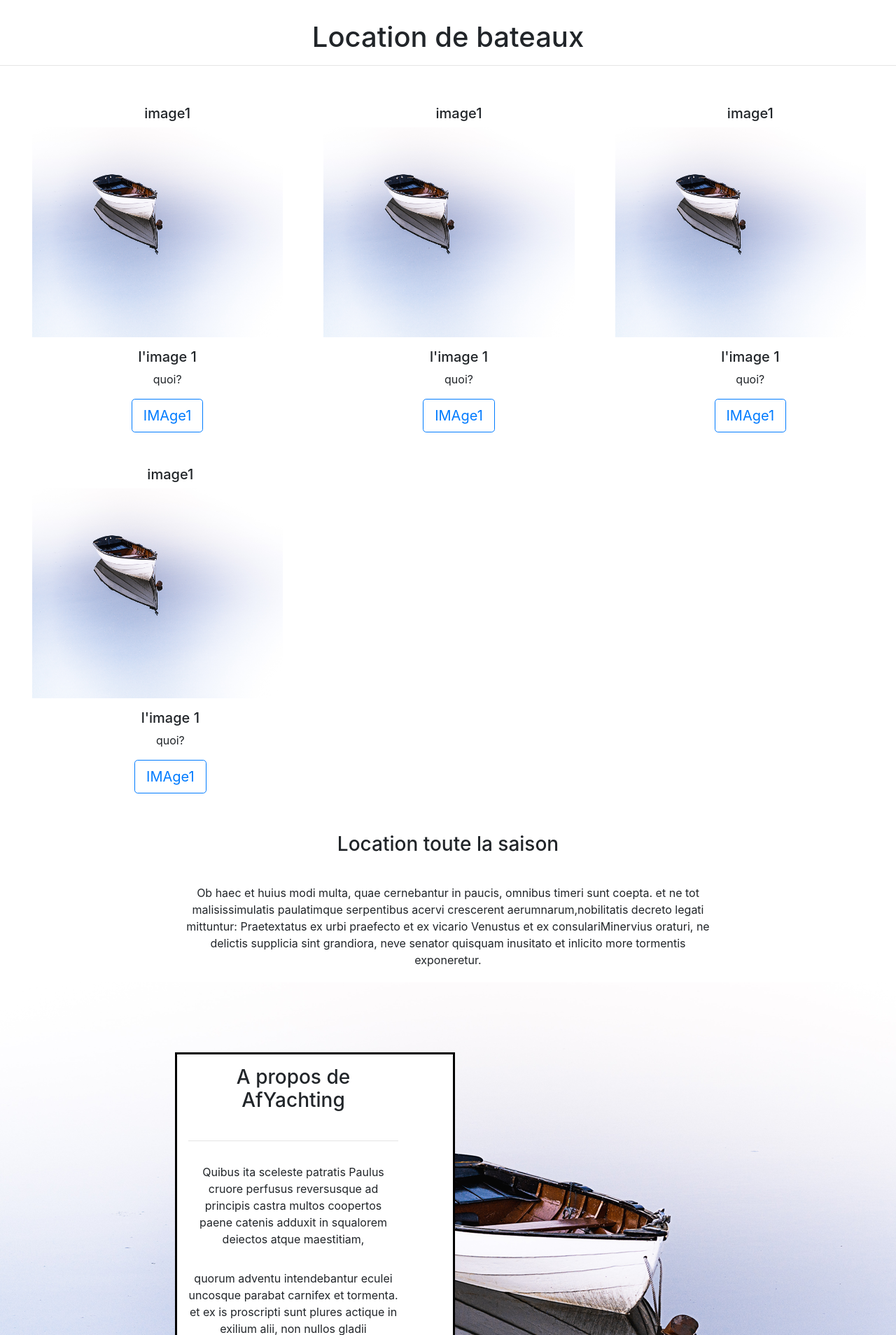
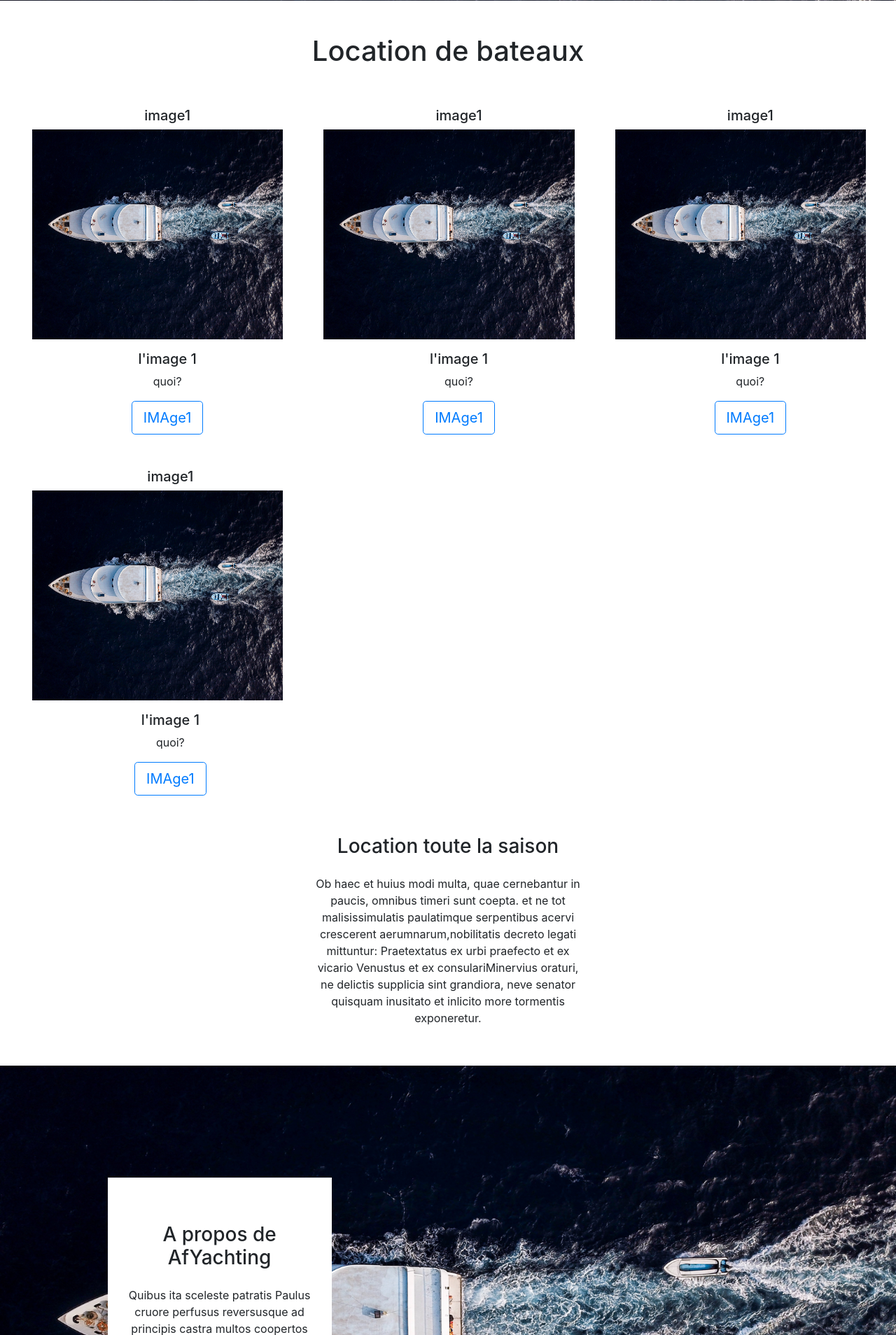
Before and after one commit to Quadro-Mediterranee-Developpement/AfYachting, a PHP site: page / in a window 1280 px wide; the page is wider, and only the part inside the window is pictured. Shown: the part 799-2707 px from the top of that part at 70% size. Run offline with PHP 8.4, Linux system fonts and the light colour scheme.

Commit message:
correctifs front, acceuil presque terminé (manque footer)

```diff
--- a/css/default.css
+++ b/css/default.css
@@ -12,13 +12,34 @@ and open the template in the editor.
     padding: 0;
 }
 
+/* width */
+::-webkit-scrollbar {
+  width: 5px;
+}
+
+/* Track */
+::-webkit-scrollbar-track {
+  background: rgba(0,0,0,0);
+}
+
+/* Handle */
+::-webkit-scrollbar-thumb {
+  background: #888;
+  border-radius: 5px;
+}
+
+/* Handle on hover */
+::-webkit-scrollbar-thumb:hover {
+  background: #555;
+}
+
 .bgColor{
     background: #1560BD;
 }
 
 .pictSize{
     width: 100%;
-    height: 88vh;
+    height: 92vh;
     object-fit: cover;
 }
 
@@ -28,10 +49,13 @@ and open the template in the editor.
 }
 
 .size{
-    width: 60vw;
+    width: 100%;
+    max-width:  30vw;
     height: auto;
     display: flex;
     flex-direction: column;
+    margin-top: 5vh!important;
+    margin-bottom: 5vh!important;
 }
 
 .center{
@@ -54,13 +78,13 @@ and open the template in the editor.
     margin-left: 0;
 }
 
-.whiteBox{
+/*.whiteBox{
     background-color: #ffffff;
     border: solid #000;
-    width : 400px;
-    height: 450px;
+    width : 25vw;
+    height: 50vh;
 
-}
+}*/
 
 .top-left {
   position: absolute;
--- a/css/header.css
+++ b/css/header.css
@@ -13,3 +13,7 @@ and open the template in the editor.
     font-size: x-large;
     font-weight: bold;
 }
+
+nav {
+    height: 8vh;
+}
--- a/css/illustration.css
+++ b/css/illustration.css
@@ -7,3 +7,24 @@ and open the template in the editor.
     Created on : 28 févr. 2020, 13:40:29
     Author     : andiren.roupie
 */
+
+.whiteBox{
+    background-color: #ffffff;
+    padding: 25px;
+    width : 25vw;
+    height: 60vh;
+    display: flex;
+    justify-content: center;
+    overflow: auto;
+}
+
+.illustration {
+    width: 100%;
+    height: 100vh;
+}
+
+.posissioned {
+    position: absolute;
+    top: 20vh;
+    left: 12vw;
+}
--- a/mod/column.php
+++ b/mod/column.php
@@ -7,7 +7,7 @@ if (basename(__FILE__) == basename($_SERVER["SCRIPT_FILENAME"])) {
 
 //$col_title, $col_img, $col_subtitle, $col_data, $col_button, $col_button_link
     function column($information) {
-        echo "<div class='container-fluid mt-4 mb-4 imgBgBoat infoContainer'> <div class='row ml-3 '>";
+        echo "<div class='container-fluid mt-4 mb-4 infoContainer'> <div class='row ml-3 '>";
         foreach ($information as $i) {
             echo "<div class='col d-flex flex-column mt-3 mb-3'>";
             if ($i[0] != NULL) {
--- a/mod/contents.php
+++ b/mod/contents.php
@@ -7,7 +7,7 @@ if (basename(__FILE__) == basename($_SERVER["SCRIPT_FILENAME"])) {
     require_once 'mod/column.php';
 
     function contents($content_title, $content_col) {
-       if($content_title != NULL) {echo "<h1 class='text-center mt-5'>$content_title</h1><hr>";}
+       if($content_title != NULL) {echo "<h1 class='text-center mt-5'>$content_title</h1>";}
             column($content_col);
     }
 }
--- a/mod/illustration.php
+++ b/mod/illustration.php
@@ -7,9 +7,9 @@ if (basename(__FILE__) == basename($_SERVER["SCRIPT_FILENAME"])) {
     function illustation($illustration_img, $illustration_input) {
         ?>
         <div class="boxContainer mt-1">
-            <img src="img/<?php echo $illustration_img ?>.png">
-            <div class="whiteBox top-left">
-                <div class="row ml-3 textBox ">
+            <img class="illustration" src="img/<?php echo $illustration_img ?>.png">
+            <div class="whiteBox posissioned">
+                <div class="row mx-auto ">
                     <?php $illustration_input();?>
                 </div>
             </div>
--- a/mod/textual.php
+++ b/mod/textual.php
@@ -8,7 +8,7 @@ if (basename(__FILE__) == basename($_SERVER["SCRIPT_FILENAME"])) {
     function textual($textual_title, $textual_bar, $textual_data, $textual_button, $textual_button_link) {
         echo "<div class='center size'>";
         if ($textual_title != NULL) {
-            echo "<p><h3 class='text-center'>$textual_title</h3></p>";
+            echo "<h3 class='text-center'>$textual_title</h3>";
         }
 
         if ($textual_bar) {
--- a/pages/accueil.php
+++ b/pages/accueil.php
@@ -27,7 +27,7 @@ if (basename(__FILE__) == basename($_SERVER["SCRIPT_FILENAME"])) {
         textual("Location toute la saison",FALSE,["Ob haec et huius modi multa, quae cernebantur in paucis, omnibus timeri sunt coepta. et ne tot malisissimulatis paulatimque serpentibus acervi crescerent aerumnarum,nobilitatis decreto legati mittuntur: Praetextatus ex urbi praefecto et ex vicario Venustus et ex consulariMinervius oraturi, ne delictis supplicia sint grandiora, neve senator quisquam inusitato et inlicito more tormentis exponeretur."],null,null);
 
 
-        illustation("carousel_test/img_slider_1",(function() {textual("A propos de AfYachting",TRUE,["Quibus ita sceleste patratis Paulus cruore perfusus reversusque ad principis castra multos coopertos paene catenis adduxit in squalorem deiectos atque maestitiam,","quorum adventu intendebantur eculei uncosque parabat carnifex et tormenta. et ex is proscripti sunt plures actique in exilium alii, non nullos gladii","consumpsere poenales. nec enim quisquam facile meminit sub Constantio, ubi susurro tenus haec movebantur, quemquam absolutum."],null,null);}));
+        illustation("carousel_test/img_slider_1",(function() {textual("A propos de AfYachting",FALSE,["Quibus ita sceleste patratis Paulus cruore perfusus reversusque ad principis castra multos coopertos paene catenis adduxit in squalorem deiectos atque maestitiam,","quorum adventu intendebantur eculei uncosque parabat carnifex et tormenta. et ex is proscripti sunt plures actique in exilium alii, non nullos gladii","consumpsere poenales. nec enim quisquam facile meminit sub Constantio, ubi susurro tenus haec movebantur, quemquam absolutum.","consumpsere poenales. nec enim quisquam facile meminit sub Constantio, ubi susurro tenus haec movebantur, quemquam absolutum.","consumpsere poenales. nec enim quisquam facile meminit sub Constantio, ubi susurro tenus haec movebantur, quemquam absolutum.","consumpsere poenales. nec enim quisquam facile meminit sub Constantio, ubi susurro tenus haec movebantur, quemquam absolutum."],null,null);}));
 //
         footer();
 
```
Also changed, not shown: img/carousel_test/img_slider_1.png, 1 other file.
